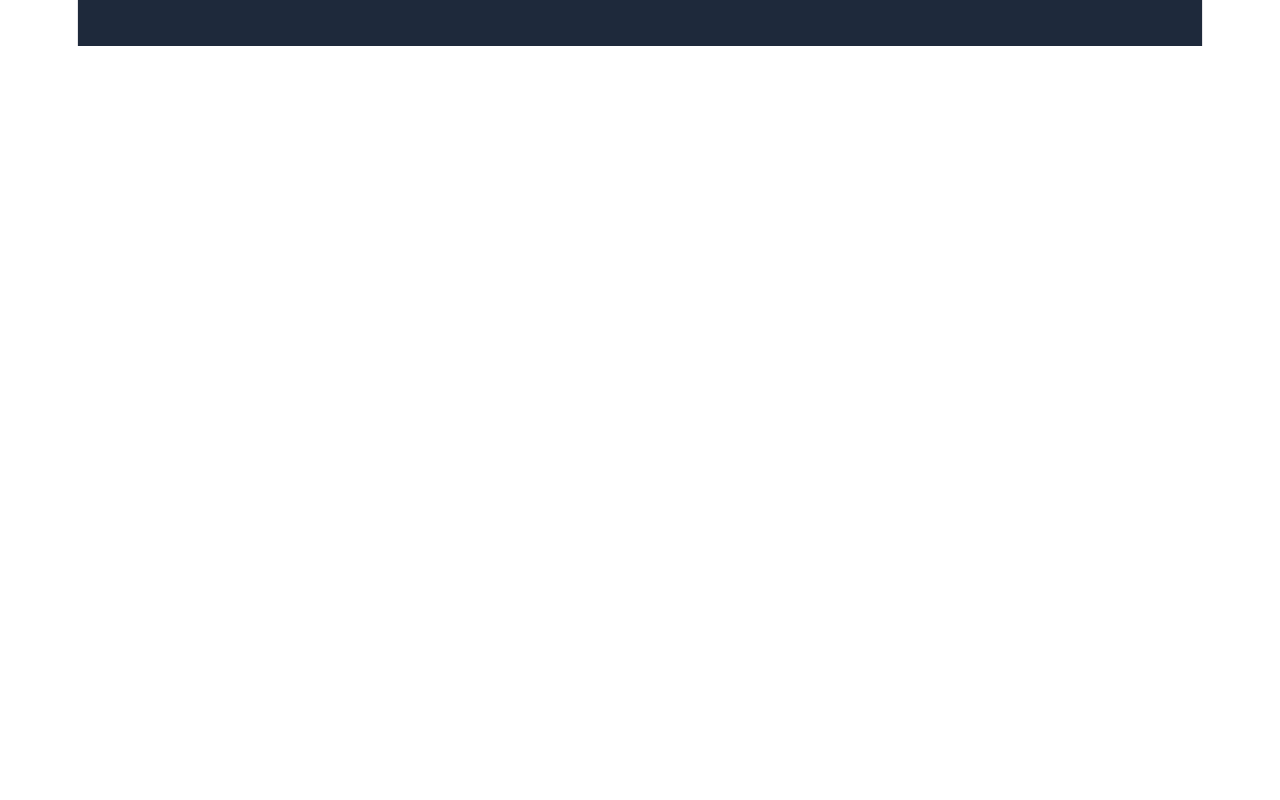
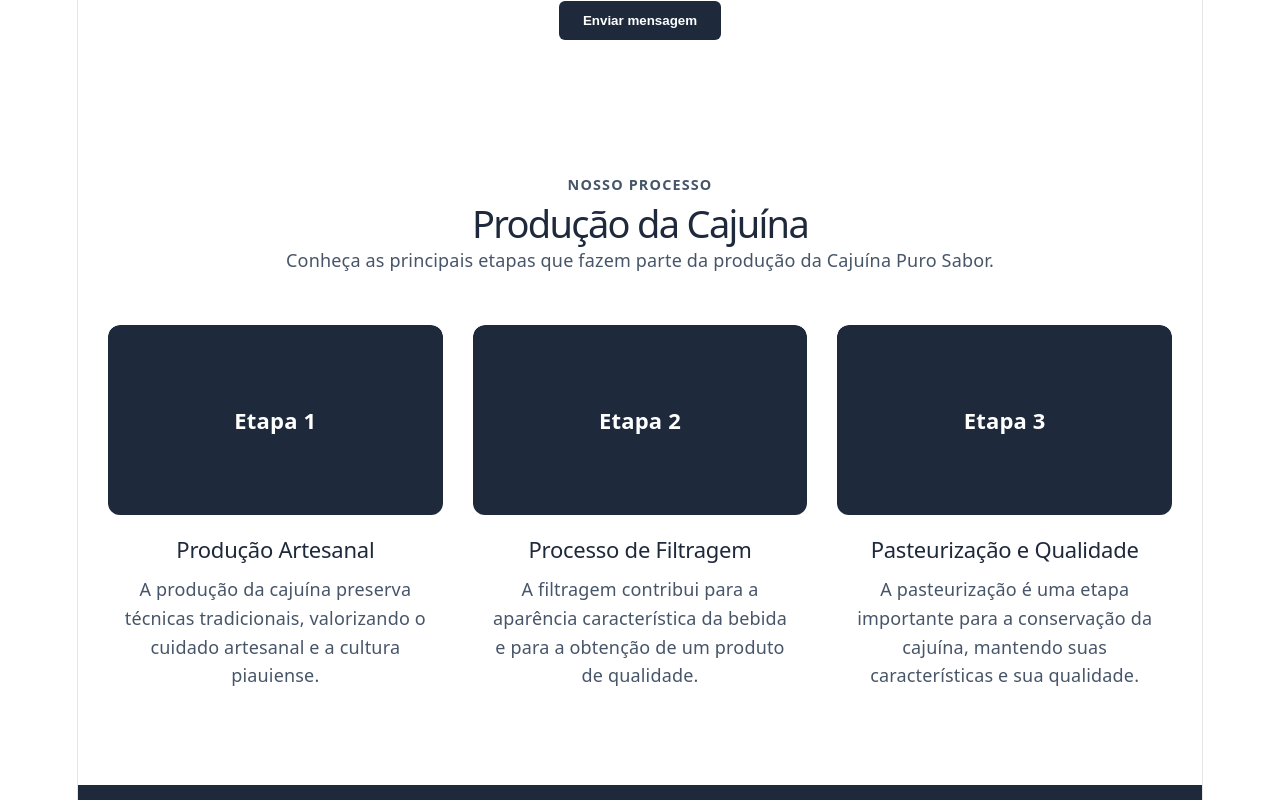
Before and after one commit to givaniltonunes-arch/smt-cajuina-puro-sabor, a React (Vite) app: page / in a window 1280 px wide. Shown: the part 3580-4380 px from the top of the page. Before the commit the page ends 3626 px from the top, so only its background shows below. Built offline with nearby package versions, Linux system fonts and the light colour scheme; no server answers.

Commit message:
Implementa página de produção

```diff
--- a/src/App.css
+++ b/src/App.css
@@ -475,3 +475,87 @@ footer {
     width: 100%;
   }
 }
+.producao-intro {
+  text-align: center;
+  padding: 50px 20px 30px;
+}
+
+.producao-intro h1 {
+  color: #1e293b;
+  font-size: 38px;
+  margin: 0 0 10px;
+}
+
+.producao-intro p {
+  color: #475569;
+  font-size: 18px;
+  margin: 0;
+  line-height: 1.6;
+}
+
+.producao-etapas {
+  display: grid;
+  grid-template-columns: repeat(3, 1fr);
+  gap: 30px;
+  max-width: 1100px;
+  margin: 0 auto;
+  padding: 20px 30px 70px;
+}
+
+.producao-card {
+  background: #ffffff;
+  border-radius: 12px;
+  overflow: hidden;
+  text-align: center;
+}
+
+.producao-midia {
+  height: 190px;
+  display: flex;
+  align-items: center;
+  justify-content: center;
+  background: #1e293b;
+  color: #ffffff;
+  border-radius: 12px;
+  font-size: 22px;
+  font-weight: 700;
+}
+
+.producao-conteudo {
+  padding: 22px 15px 10px;
+}
+
+.producao-conteudo h2 {
+  color: #1e293b;
+  margin: 0 0 12px;
+  font-size: 22px;
+}
+
+.producao-conteudo p {
+  color: #475569;
+  margin: 0 0 15px;
+  line-height: 1.6;
+}
+
+@media (max-width: 900px) {
+  .producao-etapas {
+    grid-template-columns: repeat(2, 1fr);
+    padding: 20px;
+  }
+}
+
+@media (max-width: 600px) {
+  .producao-etapas {
+    grid-template-columns: 1fr;
+    gap: 20px;
+    padding: 20px 15px 50px;
+  }
+
+  .producao-card {
+    width: 100%;
+  }
+
+  .producao-intro h1 {
+    font-size: 30px;
+  }
+}
--- a/src/App.jsx
+++ b/src/App.jsx
@@ -3,6 +3,7 @@ import Footer from './components/Footer'
 import './App.css'
 import Produtos from './pages/Produtos'
 import Contato from './pages/Contato'
+import Producao from './pages/Producao'
 function App() {
   return (
     <>
@@ -130,6 +131,7 @@ function App() {
       </main>
 <Produtos />
 <Contato />
+<Producao />
       <Footer />
     </>
   )
--- /dev/null
+++ b/src/pages/Producao.jsx
@@ -0,0 +1,51 @@
+function Producao() {
+  const etapas = [
+    {
+      titulo: "Produção Artesanal",
+      descricao:
+        "A produção da cajuína preserva técnicas tradicionais, valorizando o cuidado artesanal e a cultura piauiense.",
+    },
+    {
+      titulo: "Processo de Filtragem",
+      descricao:
+        "A filtragem contribui para a aparência característica da bebida e para a obtenção de um produto de qualidade.",
+    },
+    {
+      titulo: "Pasteurização e Qualidade",
+      descricao:
+        "A pasteurização é uma etapa importante para a conservação da cajuína, mantendo suas características e sua qualidade.",
+    },
+  ];
+
+  return (
+    <main>
+      <section className="producao-intro">
+        <span className="section-label">Nosso processo</span>
+
+        <h1>Produção da Cajuína</h1>
+
+        <p>
+          Conheça as principais etapas que fazem parte da produção da
+          Cajuína Puro Sabor.
+        </p>
+      </section>
+
+      <section className="producao-etapas">
+        {etapas.map((etapa, index) => (
+          <article className="producao-card" key={index}>
+            <div className="producao-midia" aria-hidden="true">
+              <span>Etapa {index + 1}</span>
+            </div>
+
+            <div className="producao-conteudo">
+              <h2>{etapa.titulo}</h2>
+              <p>{etapa.descricao}</p>
+            </div>
+          </article>
+        ))}
+      </section>
+    </main>
+  );
+}
+
+export default Producao;
--- a/src/pages/Produtos.jsx
+++ b/src/pages/Produtos.jsx
@@ -27,7 +27,7 @@ const [produtosApi, setProdutosApi] = useState([]);useEffect(() => {
       </section>
 
       <section className="produtos-lista">
-        {produtosApi.map((produto, index) => (
+        {(produtosApi.length > 0 ? produtosApi : produtos).map((produto, index) => (
           <article className="produto-card" key={index}>
             <div className="produto-imagem" aria-hidden="true">
               <span>Cajuína</span>
```
